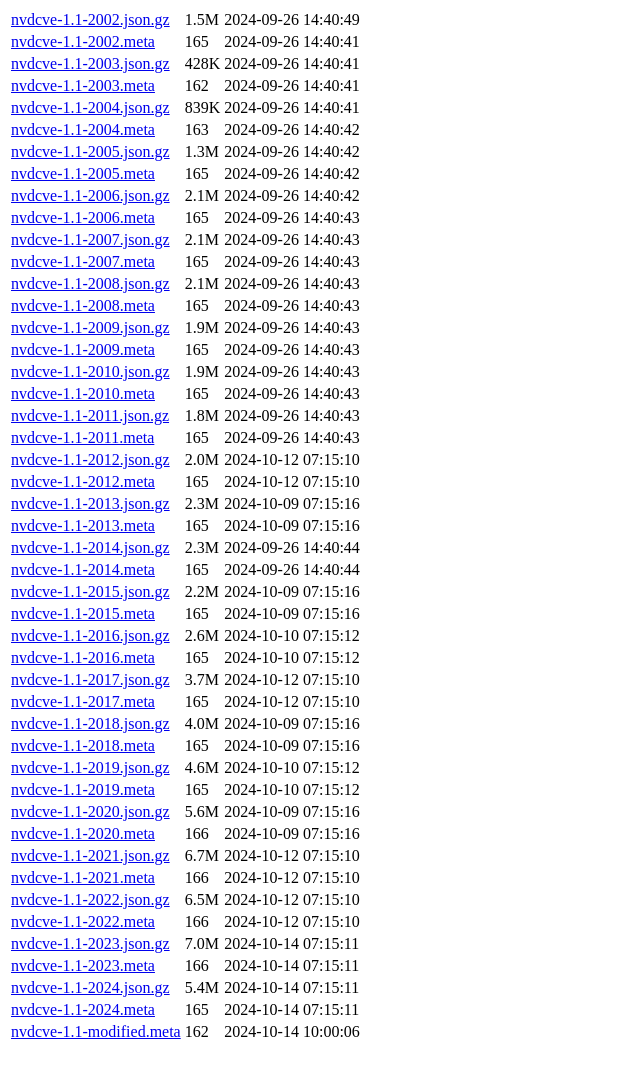
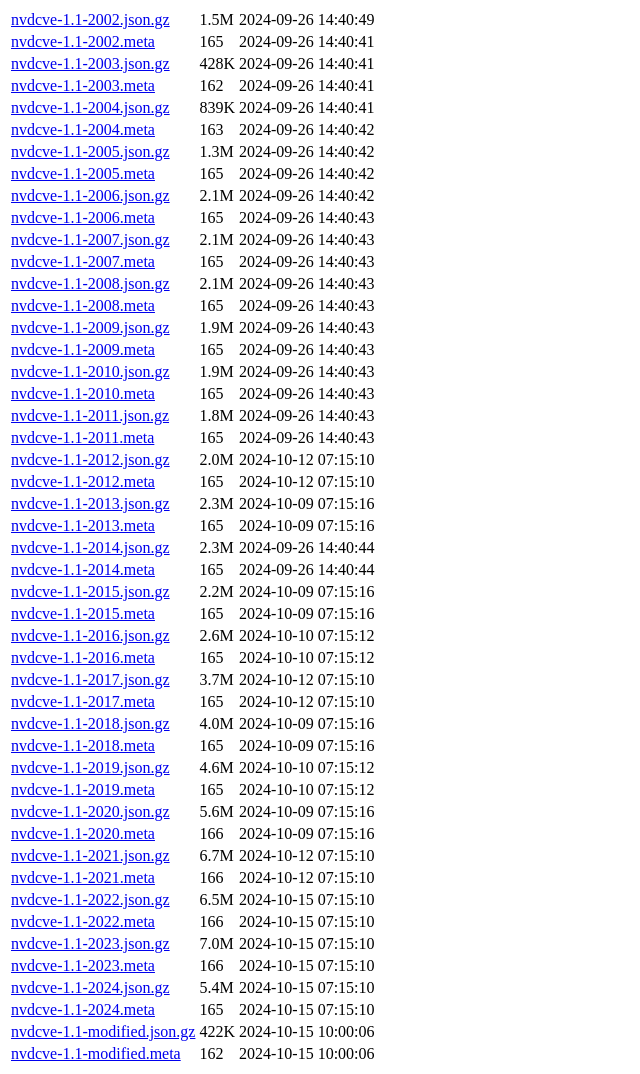
Before and after one commit to beny23/nvd-nist-mirror, a plain HTML site: page feeds/json/cve/1.1/index.html in a window 1280 px wide. Shown: the whole page, without its empty margins (0-640 px from the left). Before the commit the page ends 1052 px from the top, so only its background shows below. Drawn offline with Linux system fonts and the light colour scheme.

Commit message:
deploy: ef597cdd05ce031c7dac9162fe0c5dd3ab7326f3

```diff
--- a/feeds/json/cve/1.1/index.html
+++ b/feeds/json/cve/1.1/index.html
@@ -39,11 +39,12 @@
 <tr><td> <a href="nvdcve-1.1-2020.meta">nvdcve-1.1-2020.meta</a></td> <td>166</td> <td> 2024-10-09 07:15:16 </td></tr>
 <tr><td> <a href="nvdcve-1.1-2021.json.gz">nvdcve-1.1-2021.json.gz</a></td> <td>6.7M</td> <td> 2024-10-12 07:15:10 </td></tr>
 <tr><td> <a href="nvdcve-1.1-2021.meta">nvdcve-1.1-2021.meta</a></td> <td>166</td> <td> 2024-10-12 07:15:10 </td></tr>
-<tr><td> <a href="nvdcve-1.1-2022.json.gz">nvdcve-1.1-2022.json.gz</a></td> <td>6.5M</td> <td> 2024-10-12 07:15:10 </td></tr>
-<tr><td> <a href="nvdcve-1.1-2022.meta">nvdcve-1.1-2022.meta</a></td> <td>166</td> <td> 2024-10-12 07:15:10 </td></tr>
-<tr><td> <a href="nvdcve-1.1-2023.json.gz">nvdcve-1.1-2023.json.gz</a></td> <td>7.0M</td> <td> 2024-10-14 07:15:11 </td></tr>
-<tr><td> <a href="nvdcve-1.1-2023.meta">nvdcve-1.1-2023.meta</a></td> <td>166</td> <td> 2024-10-14 07:15:11 </td></tr>
-<tr><td> <a href="nvdcve-1.1-2024.json.gz">nvdcve-1.1-2024.json.gz</a></td> <td>5.4M</td> <td> 2024-10-14 07:15:11 </td></tr>
-<tr><td> <a href="nvdcve-1.1-2024.meta">nvdcve-1.1-2024.meta</a></td> <td>165</td> <td> 2024-10-14 07:15:11 </td></tr>
-<tr><td> <a href="nvdcve-1.1-modified.meta">nvdcve-1.1-modified.meta</a></td> <td>162</td> <td> 2024-10-14 10:00:06 </td></tr>
+<tr><td> <a href="nvdcve-1.1-2022.json.gz">nvdcve-1.1-2022.json.gz</a></td> <td>6.5M</td> <td> 2024-10-15 07:15:10 </td></tr>
+<tr><td> <a href="nvdcve-1.1-2022.meta">nvdcve-1.1-2022.meta</a></td> <td>166</td> <td> 2024-10-15 07:15:10 </td></tr>
+<tr><td> <a href="nvdcve-1.1-2023.json.gz">nvdcve-1.1-2023.json.gz</a></td> <td>7.0M</td> <td> 2024-10-15 07:15:10 </td></tr>
+<tr><td> <a href="nvdcve-1.1-2023.meta">nvdcve-1.1-2023.meta</a></td> <td>166</td> <td> 2024-10-15 07:15:10 </td></tr>
+<tr><td> <a href="nvdcve-1.1-2024.json.gz">nvdcve-1.1-2024.json.gz</a></td> <td>5.4M</td> <td> 2024-10-15 07:15:10 </td></tr>
+<tr><td> <a href="nvdcve-1.1-2024.meta">nvdcve-1.1-2024.meta</a></td> <td>165</td> <td> 2024-10-15 07:15:10 </td></tr>
+<tr><td> <a href="nvdcve-1.1-modified.json.gz">nvdcve-1.1-modified.json.gz</a></td> <td>422K</td> <td> 2024-10-15 10:00:06 </td></tr>
+<tr><td> <a href="nvdcve-1.1-modified.meta">nvdcve-1.1-modified.meta</a></td> <td>162</td> <td> 2024-10-15 10:00:06 </td></tr>
 </table></body></html>
```
Also changed, not shown: feeds/index.html (+1 -1 lines), feeds/json/cve/index.html (+1 -1 lines), feeds/json/index.html (+1 -1 lines), index.html (+1 -1 lines), 5 other files.
